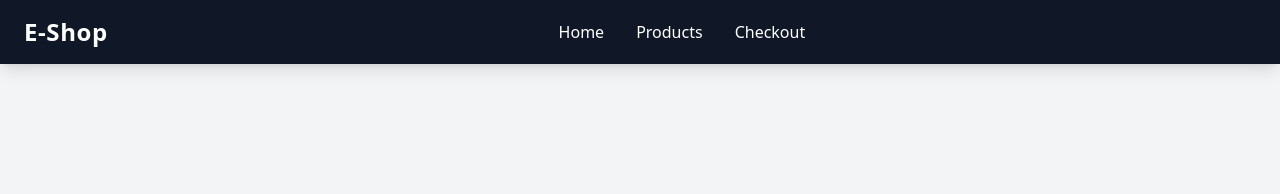
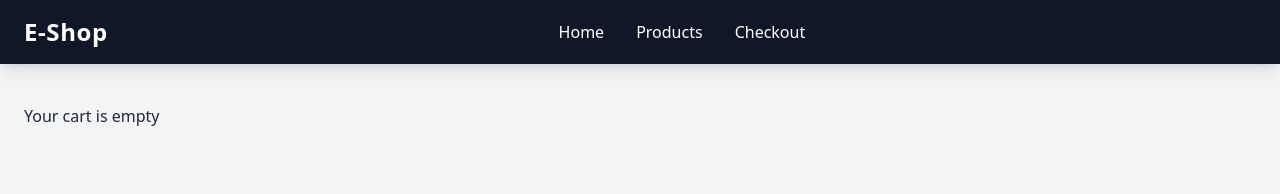
Before and after one commit to edenWerke/EcommerceWithPayment, a Next.js app: page /checkout in a window 1280 px wide. Shown: the top 194 px of the page. Built offline with nearby package versions, Linux system fonts and the light colour scheme.

Commit message:
checkout

```diff
--- a/app/checkout/page.tsx
+++ b/app/checkout/page.tsx
@@ -1,8 +1,13 @@
+'use client'
 import { useCartStore } from "@/store/cart-store"
 export default function ProductPage(){
     const {items}=useCartStore()
 
 const total=items.reduce((acc,item)=>acc+ item.price*item.quantity,0)
-    return
+
+if (total===0 || items.length===0){
+    return <div><h1>Your cart is empty</h1></div>
+}
+return
      <div>i am from checkout page</div>
 }
```
